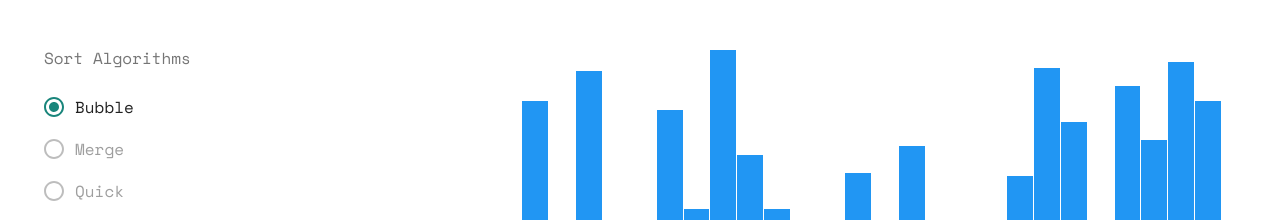
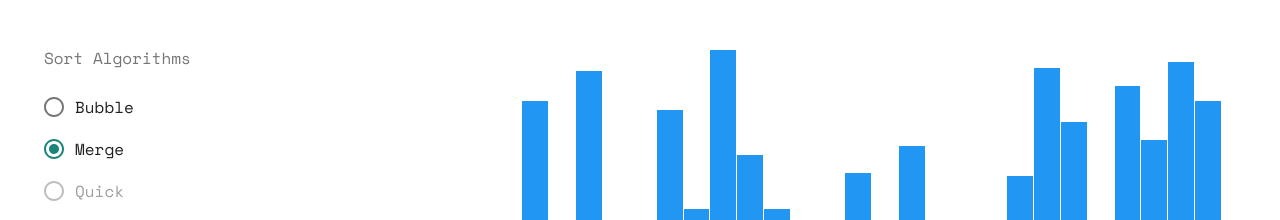
Before and after one commit to josephsintum/sorting-visualization, a Next.js app: page / in a window 1280 px wide. Shown: the top 220 px of the page. Built offline with nearby package versions, Linux system fonts and the light colour scheme.

Commit message:
broken merge visualization

```diff
--- a/pages/index.tsx
+++ b/pages/index.tsx
@@ -14,22 +14,43 @@ const generateData = (value: number) => Array.from(Array(value)).map(() => Math.
 
 const timer = (ms: number) => new Promise(res => setTimeout(res, ms))
 
-const bubbleSort = async (array: number[], setArray) => {
-    const data = [...array]
+const bubbleSort = async (data: number[], setArray) => {
     for (let i = 0; i < data.length; i++) {
         for (let j = 0; j < (data.length - i); j++) {
             if (data[j] > data[j + 1]) {
                 [data[j], data[j + 1]] = [data[j + 1], data[j]]
-                await timer(500/data.length)
+                await timer(500 / data.length)
                 setArray([...data])
             }
         }
     }
 }
 
+const mergeSort = async (data: number[], setArray) => {
+    if (data.length <= 1) return data
+    let mid = Math.floor(data.length / 2),
+        left = await mergeSort(data.slice(0, mid), setArray),
+        right = await mergeSort(data.slice(mid), setArray)
+
+    let result = merge(left, right)
+    await timer(500 / data.length)
+    setArray([...result])
+    return result
+}
+
+const merge = (arr1: number[], arr2: number[]) => {
+    let sorted = []
+    while (arr1.length && arr2.length) {
+        if (arr1[0] < arr2[0]) sorted.push(arr1.shift())
+        else sorted.push(arr2.shift())
+    }
+    return sorted.concat(arr1.slice().concat(arr2.slice()))
+}
+
+
 export default function Index() {
 
-    const [algorithm, setAlgorithm] = React.useState('bubble')
+    const [algorithm, setAlgorithm] = React.useState('merge')
     const [value, setValue] = React.useState<number>(30)
     const [data, setData] = React.useState<number[]>([])
     const [sorting, setSorting] = React.useState(false)
@@ -40,15 +61,21 @@ export default function Index() {
     }, [value])
 
     const sort = () => {
+
+        let array = [...data]
+
         switch (algorithm) {
             case 'bubble':
                 setSorting(true)
-                bubbleSort(data, setData).then(() => {
+                bubbleSort(array, setData).then(() => {
                     setSorting(false)
                 })
                 break
             case 'merge':
-                console.log('to be implemented')
+                setSorting(true)
+                mergeSort(array, setData).then(() => {
+                    setSorting(false)
+                })
                 break
             case 'quick':
                 console.log('to be implemented')
@@ -68,11 +95,11 @@ export default function Index() {
                     <Box mb={2}>
                         <FormControl component="fieldset">
                             <FormLabel component="legend">Sort Algorithms</FormLabel>
-                            <br/>
+                            <br />
                             <RadioGroup aria-label="SortAlgo" name="sortAlgo" value={algorithm}
                                         onChange={(e) => setAlgorithm(e.target.value)}>
                                 <FormControlLabel value="bubble" control={<Radio />} label="Bubble" />
-                                <FormControlLabel value="merge" control={<Radio />} label="Merge" disabled />
+                                <FormControlLabel value="merge" control={<Radio />} label="Merge" />
                                 <FormControlLabel value="quick" control={<Radio />} label="Quick" disabled />
                                 <FormControlLabel value="heap" control={<Radio />} label="Heap" disabled />
                             </RadioGroup>
```
